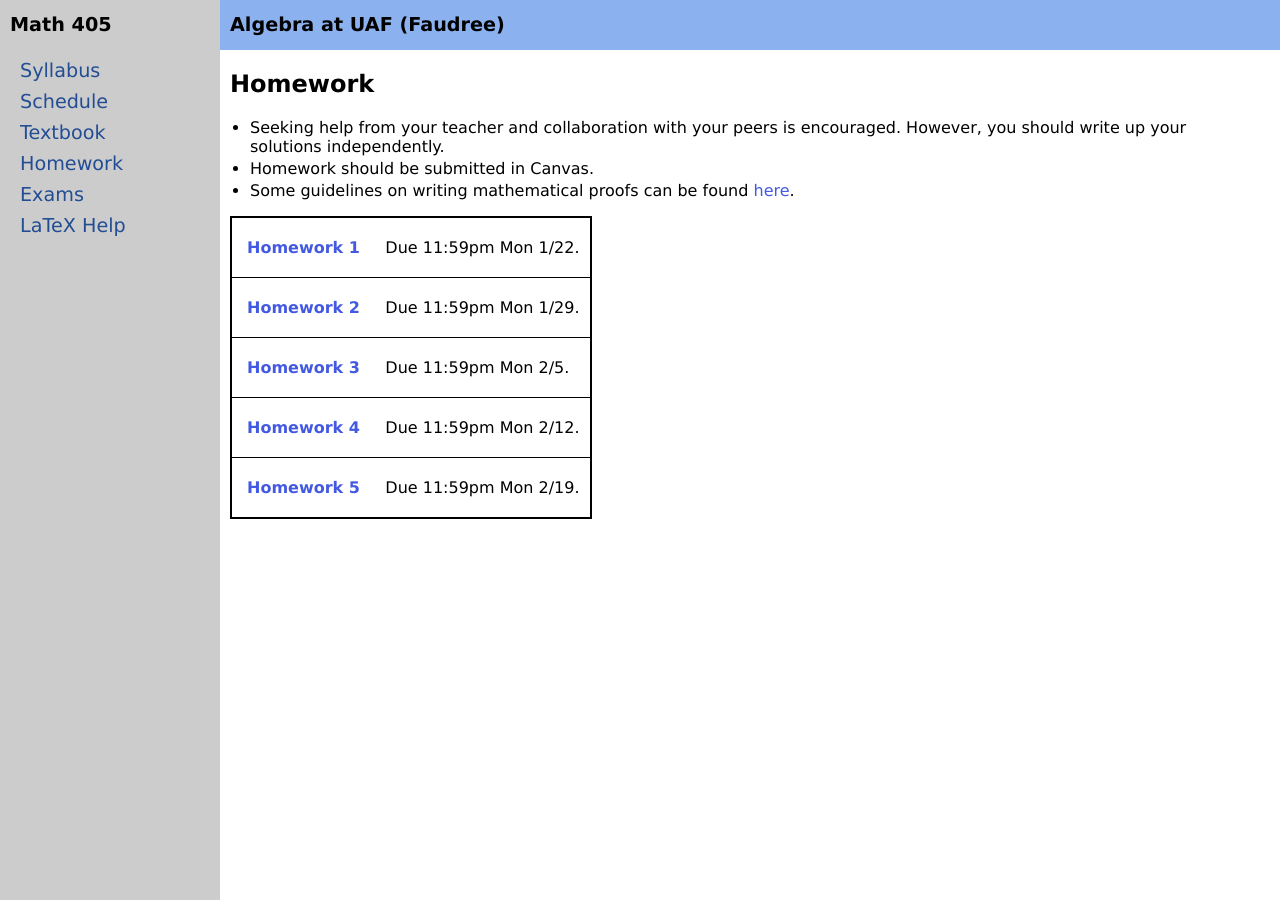
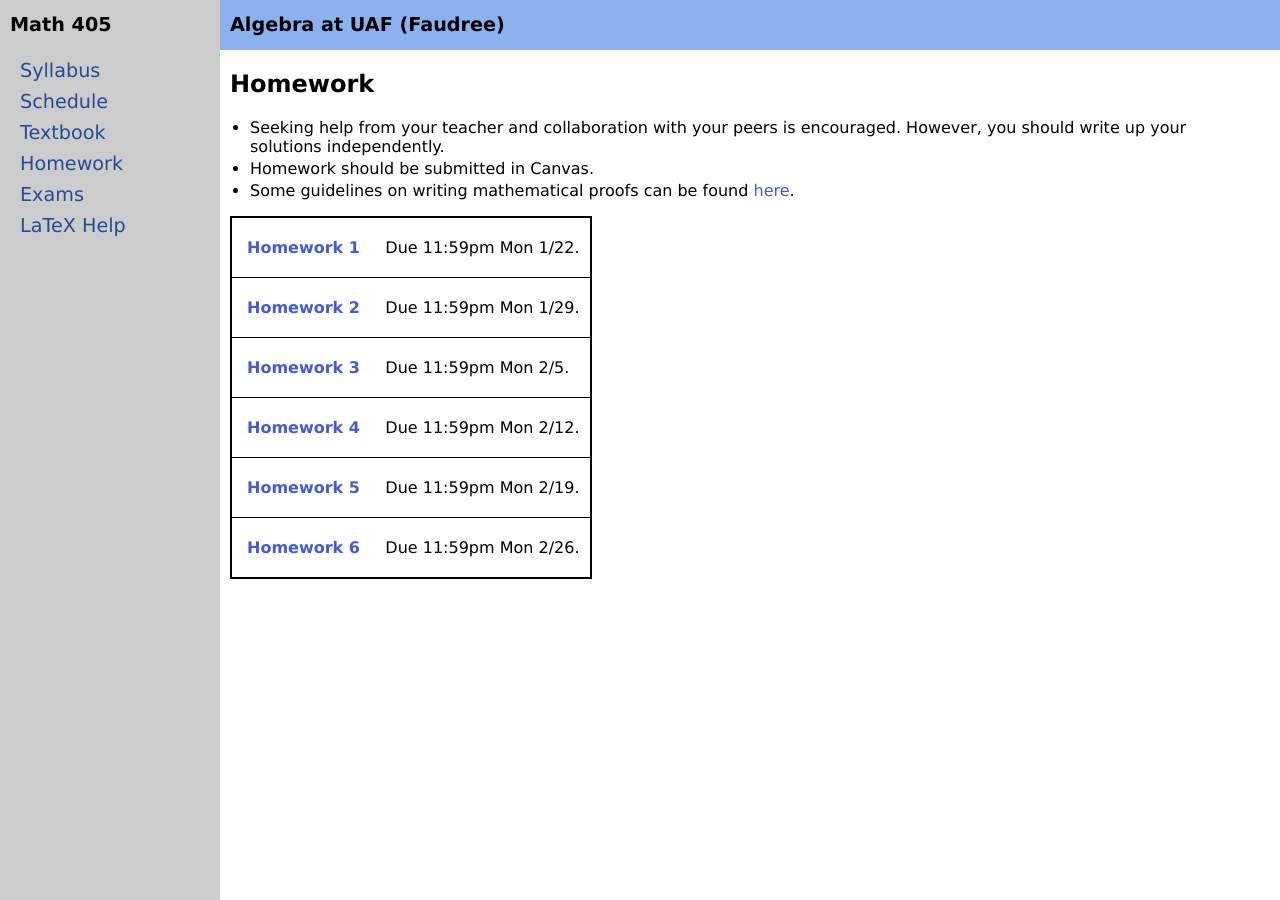
Before and after one commit to jrfaudree/M405s2024, a Jekyll site: the page built from homework.md, in a window 1280 px wide. Built offline with Jekyll 4.4.1, drawn with Linux system fonts in a browser that asks for light colours.

Commit message:
Update homework.yml

```diff
--- a/_data/homework.yml
+++ b/_data/homework.yml
@@ -16,3 +16,6 @@ homework:
 - name: Homework 5
   due: 11:59pm Mon 2/19
   url: M405s24_h5.pdf
+- name: Homework 6
+  due: 11:59pm Mon 2/26
+  url: M405s24_h5.pdf
```
